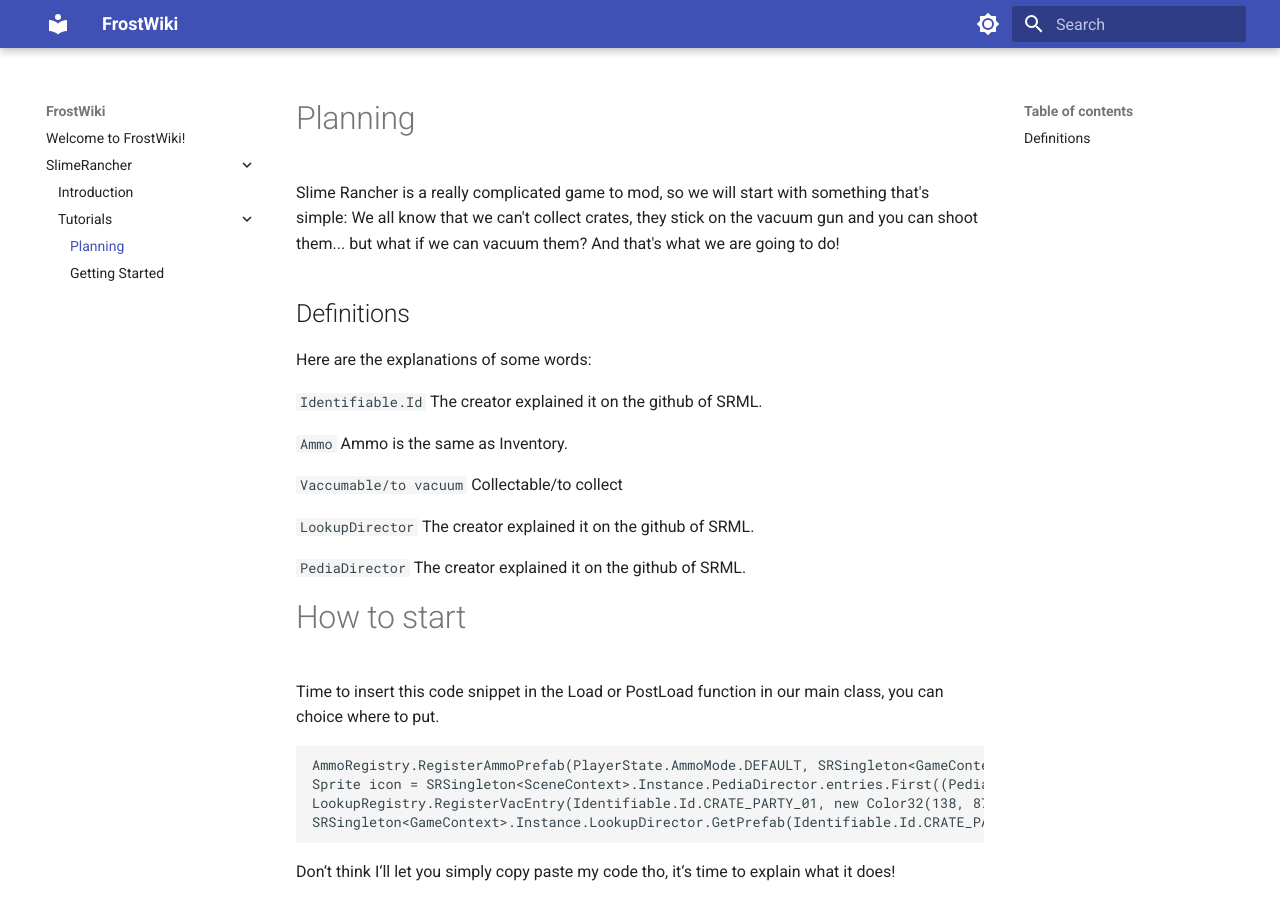
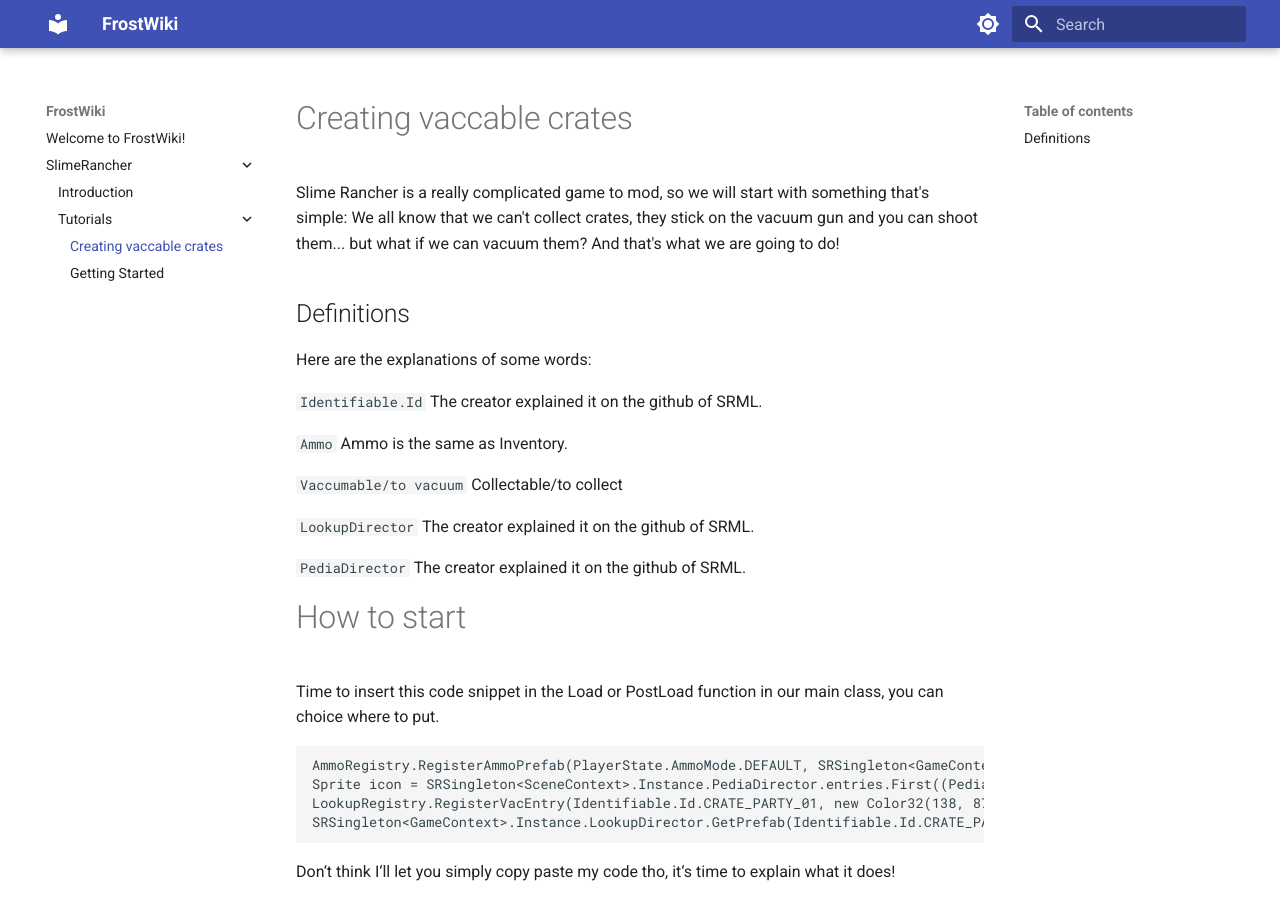
Before and after one commit to aureumapes/frostwiki, an MkDocs documentation site: the page built from docs/SlimeRancher/tutorials/cratevacc.md, in a window 1280 px wide and 900 px high. Built offline with MkDocs 1.6.1 and Material for MkDocs 9.7.7, drawn with Linux system fonts in a browser that asks for light colours.

Commit message:
Changing crates tutorial‘s name

```diff
--- a/docs/SlimeRancher/tutorials/cratevacc.md
+++ b/docs/SlimeRancher/tutorials/cratevacc.md
@@ -1,4 +1,4 @@
-# Planning
+# Creating vaccable crates
 Slime Rancher is a really complicated game to mod, so we will start with something that's simple: We all know that we can't collect crates, they stick on the vacuum gun and you can shoot them... but what if we can vacuum them? And that's what we are going to do!
 
 ## Definitions
```
